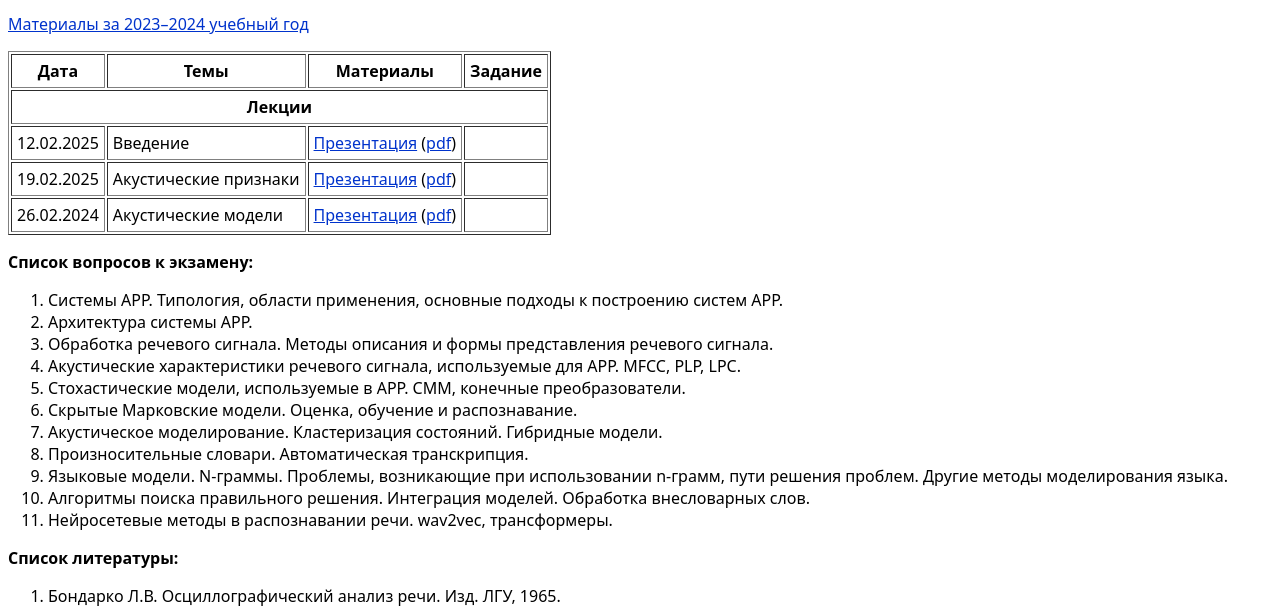
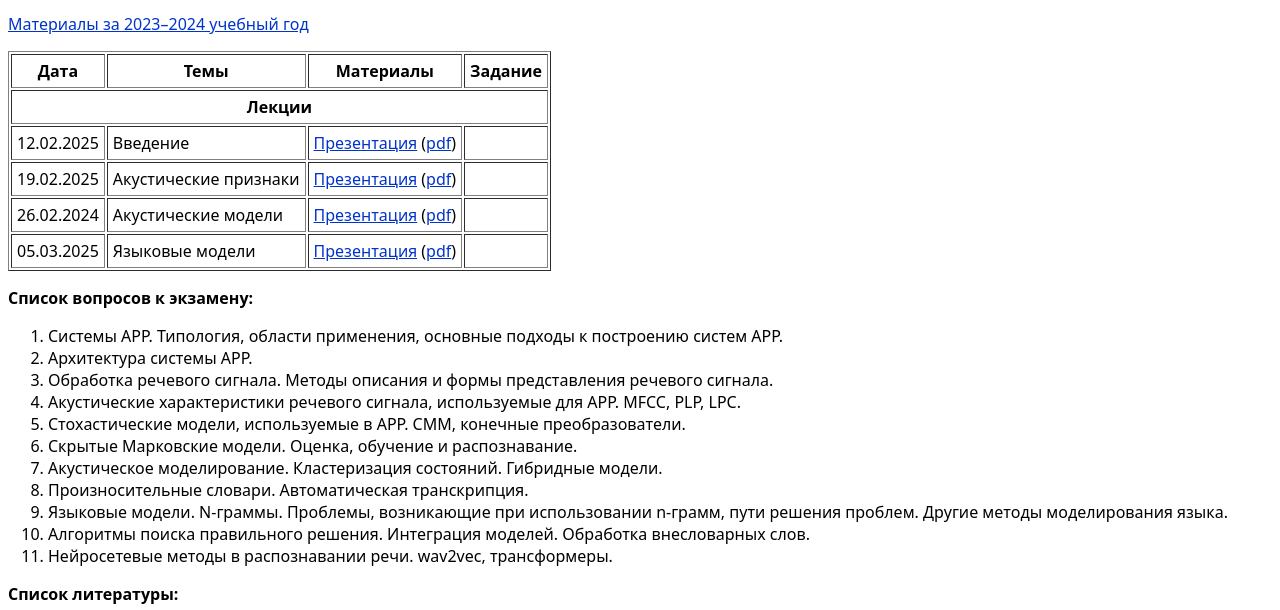
Before and after one commit to PKholyavin/asr, a plain HTML site: page index.html in a window 1280 px wide. Shown: the part 111-721 px from the top of the page. Drawn offline with Linux system fonts and the light colour scheme.

Commit message:
lang models

```diff
--- a/index.html
+++ b/index.html
@@ -79,6 +79,15 @@
             </td>
             <td></td>
         </tr>
+        <tr>
+            <td>05.03.2025</td>
+            <td>Языковые модели</td>
+            <td>
+                <a href="https://docs.google.com/presentation/d/1UY9dNtwXp5Z4f3oQmLZfajL0aRgkGu79/edit?usp=drive_link&ouid=109821597768729125899&rtpof=true&sd=true">Презентация</a>
+                (<a href="ASR_4_language_models.pdf">pdf</a>)
+            </td>
+            <td></td>
+        </tr>
     </table>
 
     <p><b>Список вопросов к экзамену:</b></p>
```
Also changed, not shown: 1 other file.
